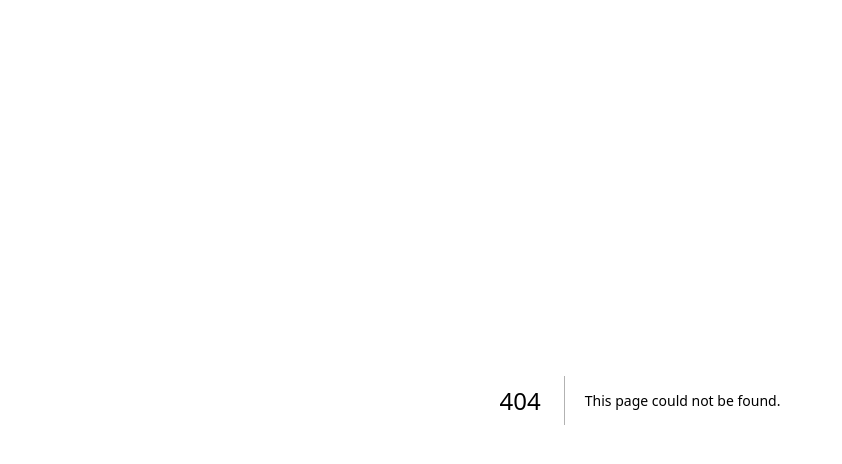
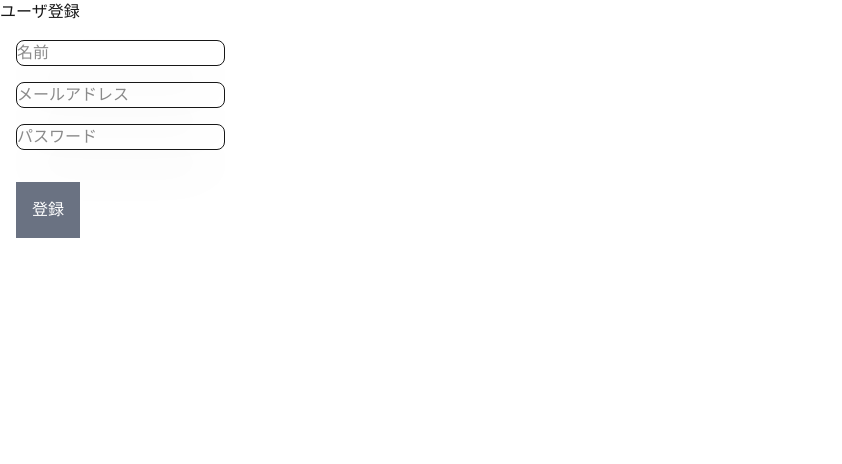
Before and after one commit to yabu1121/market, a Next.js app: page /user/register in a window 1280 px wide. Before the commit this address had no page. Shown: the top 464 px of the page, without its empty margins (0-842 px from the left). Built offline with nearby package versions, Linux system fonts and the light colour scheme.

Commit message:
register page

```diff
--- a/app/page.tsx
+++ b/app/page.tsx
@@ -1,65 +1,9 @@
-import Image from "next/image";
+const TopPage = () => {
+  return (
+    <div>
 
-export default function Home() {
-  return (
-    <div className="flex min-h-screen items-center justify-center bg-zinc-50 font-sans dark:bg-black">
-      <main className="flex min-h-screen w-full max-w-3xl flex-col items-center justify-between py-32 px-16 bg-white dark:bg-black sm:items-start">
-        <Image
-          className="dark:invert"
-          src="/next.svg"
-          alt="Next.js logo"
-          width={100}
-          height={20}
-          priority
-        />
-        <div className="flex flex-col items-center gap-6 text-center sm:items-start sm:text-left">
-          <h1 className="max-w-xs text-3xl font-semibold leading-10 tracking-tight text-black dark:text-zinc-50">
-            To get started, edit the page.tsx file.
-          </h1>
-          <p className="max-w-md text-lg leading-8 text-zinc-600 dark:text-zinc-400">
-            Looking for a starting point or more instructions? Head over to{" "}
-            <a
-              href="https://vercel.com/templates?framework=next.js&utm_source=create-next-app&utm_medium=appdir-template-tw&utm_campaign=create-next-app"
-              className="font-medium text-zinc-950 dark:text-zinc-50"
-            >
-              Templates
-            </a>{" "}
-            or the{" "}
-            <a
-              href="https://nextjs.org/learn?utm_source=create-next-app&utm_medium=appdir-template-tw&utm_campaign=create-next-app"
-              className="font-medium text-zinc-950 dark:text-zinc-50"
-            >
-              Learning
-            </a>{" "}
-            center.
-          </p>
-        </div>
-        <div className="flex flex-col gap-4 text-base font-medium sm:flex-row">
-          <a
-            className="flex h-12 w-full items-center justify-center gap-2 rounded-full bg-foreground px-5 text-background transition-colors hover:bg-[#383838] dark:hover:bg-[#ccc] md:w-[158px]"
-            href="https://vercel.com/new?utm_source=create-next-app&utm_medium=appdir-template-tw&utm_campaign=create-next-app"
-            target="_blank"
-            rel="noopener noreferrer"
-          >
-            <Image
-              className="dark:invert"
-              src="/vercel.svg"
-              alt="Vercel logomark"
-              width={16}
-              height={16}
-            />
-            Deploy Now
-          </a>
-          <a
-            className="flex h-12 w-full items-center justify-center rounded-full border border-solid border-black/[.08] px-5 transition-colors hover:border-transparent hover:bg-black/[.04] dark:border-white/[.145] dark:hover:bg-[#1a1a1a] md:w-[158px]"
-            href="https://nextjs.org/docs?utm_source=create-next-app&utm_medium=appdir-template-tw&utm_campaign=create-next-app"
-            target="_blank"
-            rel="noopener noreferrer"
-          >
-            Documentation
-          </a>
-        </div>
-      </main>
     </div>
-  );
+  )
 }
+
+export default TopPage
--- /dev/null
+++ b/app/user/register/page.tsx
@@ -0,0 +1,75 @@
+'use client'
+
+import { useState } from "react"
+
+const RegisterPage = () => {
+  const [name, setName] = useState("");
+  const [email, setEmail] = useState("");
+  const [password, setPassword] = useState("");
+
+  const handleSubmit = async (e :any) => {
+    e.preventDefault();
+    try {
+      const res = await fetch("http://localhost:3000/api/user/register",{
+        method: "POST",
+        headers: {
+          "Accept": "application/json",
+          "Content-Type":"application/json"
+        },
+        body: JSON.stringify({
+          name: name,
+          email: email,
+          password: password
+        })
+      })
+      const jsonData = await res.json();
+      alert(jsonData.message);
+      setName("");
+      setEmail("");
+      setPassword("");
+    } catch (error) {
+      alert("ユーザ登録失敗")
+    }
+  }
+  return (
+    <div className="w-full h-full m-0 auto">
+      <h1>ユーザ登録</h1>
+      <form
+        action=""
+        onSubmit={handleSubmit}
+      >
+        <input
+          type="name"
+          value={name}
+          onChange={(e) => {setName(e.target.value)}}
+          placeholder="名前"
+          className="border rounded-lg shadow-2xl block m-4"
+          required
+        />
+
+        <input
+          type="email"
+          value={email}
+          onChange={(e) => {setEmail(e.target.value)}}
+          placeholder="メールアドレス"
+          className="border rounded-lg shadow-2xl block m-4"
+          required
+        />
+        <input
+          type="password"
+          value={password}
+          onChange={(e) => {setPassword(e.target.value)}}
+          placeholder="パスワード"
+          className="border rounded-lg shadow-2xl block m-4"
+          required
+        />
+        <button
+          className="bg-gray-500 text-white px-4 py-4 m-4 hover:bg-gray-400"
+        >登録</button>
+
+      </form>
+    </div>
+  )
+}
+
+export default RegisterPage
```
